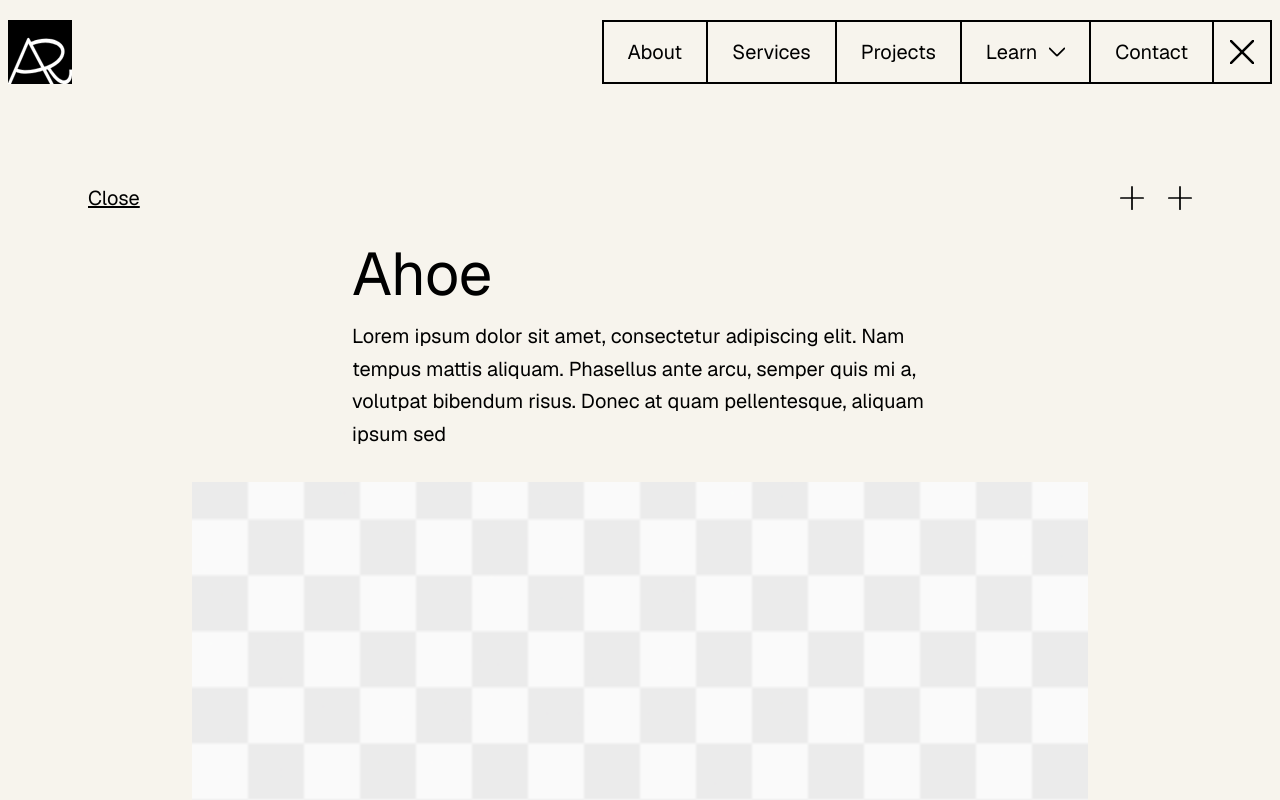
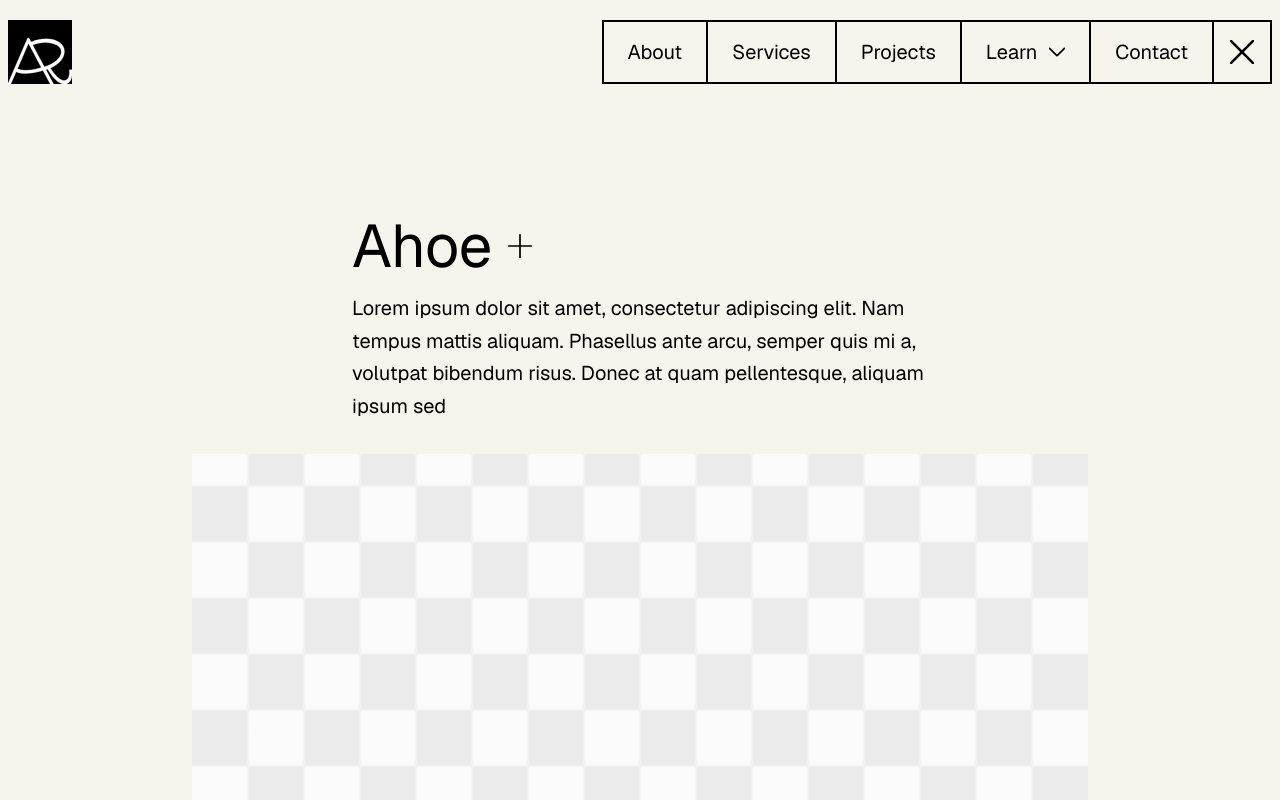
Before and after one commit to Rahim10020/rahim.design, a React (Vite) app: page /projects/ahoe in a window 1280 px wide. Shown: the top 800 px of the page. Built offline with nearby package versions, Linux system fonts and the light colour scheme; a web font is replaced by a local one.

Commit message:
fix detail header

```diff
--- a/src/_pages/projects/[slug].tsx
+++ b/src/_pages/projects/[slug].tsx
@@ -22,28 +22,24 @@ export default function ProjectDetail() {
   }
 
   return (
-    <div className="mx-auto max-w-6xl px-6 py-20">
-      {/* Detail header */}
-      <div className="flex items-center justify-between mb-8">
-        <a
-          href="#"
-          className="underline cursor-pointer text-foreground text-xl"
-        >
-          Close
-        </a>
-        {/* icons */}
-        <div className="flex items-center justify-between gap-6">
-          <AddIcon />
-          <AddIcon />
-        </div>
-      </div>
+    <div className="max-w-350 mx-auto px-6 py-20">
       {/* Content */}
       <div>
-        {/* All textual content will have "mx-auto max-w-xl" */}
-        <div className="mx-auto max-w-xl">
-          <h1 className="text-foreground text-4xl md:text-6xl mb-4">
-            {project.title}
-          </h1>
+        {/* All textual content will have "mx-auto max-w-xl mb-8" */}
+        <div className="mx-auto max-w-xl mb-8 mt-8 ">
+          <div className="flex items-center gap-4 mb-4">
+            <h1 className="text-foreground text-4xl md:text-6xl">
+              {project.title}
+            </h1>
+            <a
+              href="http://"
+              target="_blank"
+              rel="noopener noreferrer"
+              className="cursor-pointer"
+            >
+              <AddIcon />
+            </a>
+          </div>
           <p className="text-foreground text-xl font-normal leading-relaxed">
             Lorem ipsum dolor sit amet, consectetur adipiscing elit. Nam tempus
             mattis aliquam. Phasellus ante arcu, semper quis mi a, volutpat
@@ -55,7 +51,7 @@ export default function ProjectDetail() {
           <img
             src="/images/others/image_placeholder.svg"
             alt="placeholder image"
-            className="w-full h-100px object-cover"
+            className="w-full h-100 object-cover"
           />
         </div>
         <div className="mx-auto max-w-xl">
```
